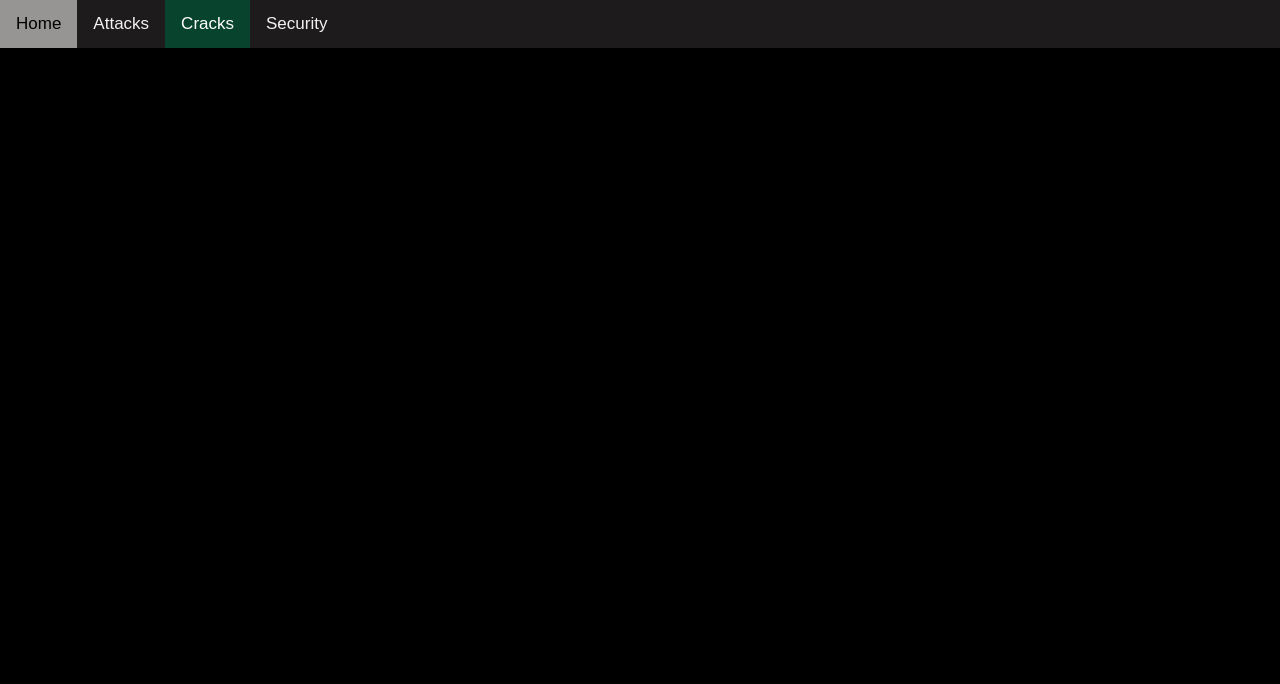
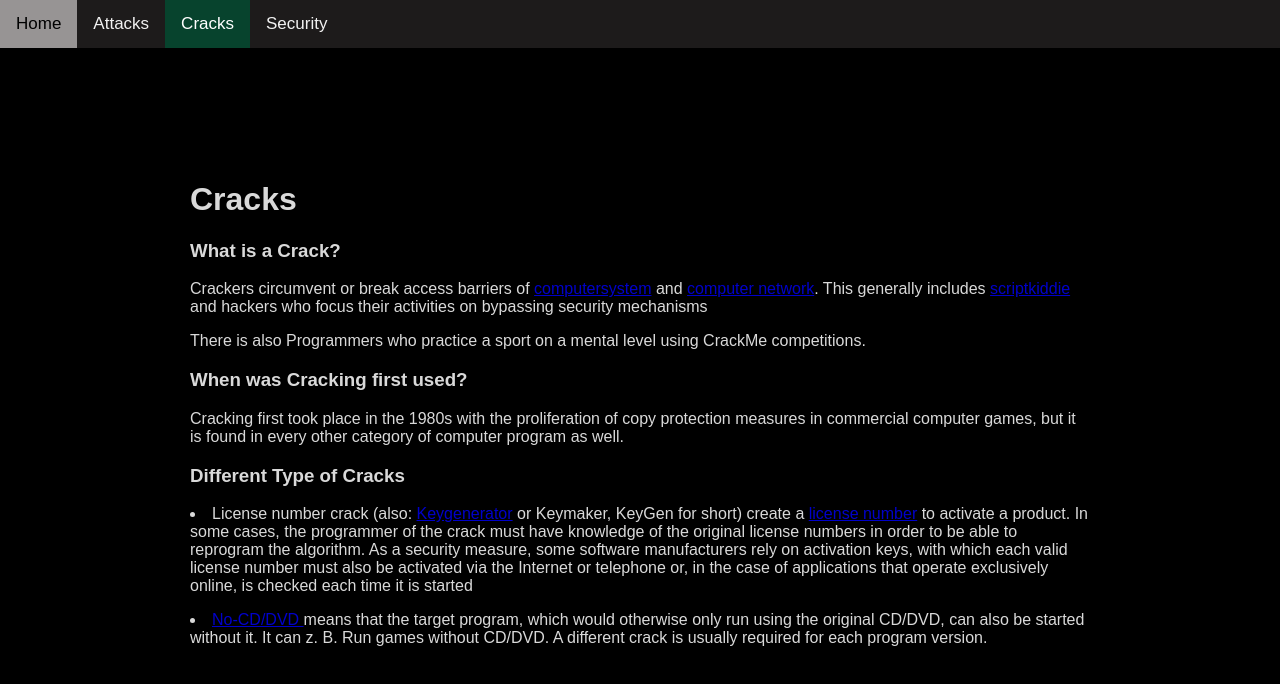
Before and after one commit to SchmalzerTimon/Hacker-and-Security, a plain HTML site: page cracks.html in a window 1280 px wide. Drawn offline with Linux system fonts and the light colour scheme.

Commit message:
Update cracks.html

```diff
--- a/cracks.html
+++ b/cracks.html
@@ -19,6 +19,34 @@
         <h2>Cracks</h2>
         <p>information</p>
     </div>
+    <div class="text">
+        <h1>Cracks</h1>
+        <p>
+            <h3>What is a Crack?</h3>
+            Crackers circumvent or break access barriers of <a href="https://en.wikipedia.org/wiki/Computer"> computersystem</a> and <a href="https://de.wikipedia.org/wiki/Rechnernetz"> computer network</a>.
+            This generally includes <a href="https://en.wikipedia.org/wiki/Script_kiddie">scriptkiddie </a> and hackers who focus their activities on bypassing security mechanisms
+        </p>
+        <p>
+            There is also Programmers who practice a sport on a mental level using CrackMe competitions.
+        </p>
+        <p>
+            <h3>When was Cracking first used?</h3>
+            Cracking first took place in the 1980s with the proliferation of copy protection measures in commercial computer games, but it is found in every other category of computer program as well.
+        </p>
+        <p>
+            <h3>Different Type of Cracks</h3>
+            <li>License number crack (also: <a href="https://de.wikipedia.org/wiki/Key_generator_(Warez)"> Keygenerator</a> or Keymaker, KeyGen for short) create a <a href="https://de.wikipedia.org/wiki/Lizenz"> license number</a> to activate a product.
+                In some cases, the programmer of the crack must have knowledge of the original license numbers in order to be able to reprogram the algorithm.
+                As a security measure, some software manufacturers rely on activation keys,
+                with which each valid license number must also be activated via the Internet or telephone or,
+                in the case of applications that operate exclusively online, is checked each time it is started</li>
+        </p>
+        <p>
+            <li><a href="https://de.wikipedia.org/wiki/No-CD-Crack"> No-CD/DVD </a> means that the target program, which would otherwise only run using the original CD/DVD,
+                can also be started without it. It can z. B. Run games without CD/DVD.
+                A different crack is usually required for each program version.</li>
+        </p>
+    </div>
 </body>
 
 </html>
```
